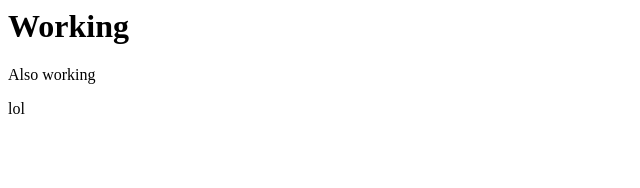
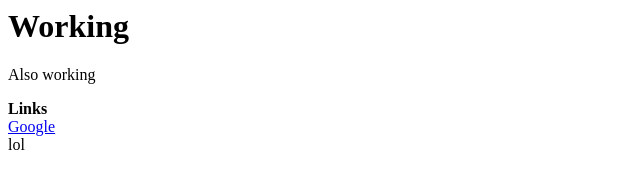
Before and after one commit to CoolerSugar955/CoolerSugar.github.io, a plain HTML site: page index.html in a window 1280 px wide. Shown: the whole page, without its empty margins (0-640 px from the left). Drawn offline with Linux system fonts and the light colour scheme.

Commit message:
Update index.html

```diff
--- a/index.html
+++ b/index.html
@@ -11,6 +11,10 @@
 Also working
 </p>
 </section>
+<div id="links">
+<b>Links</b>  <br  />
+<a href="google.com">Google</a>
+</div>
 <footer>
 lol
 </footer>
```
